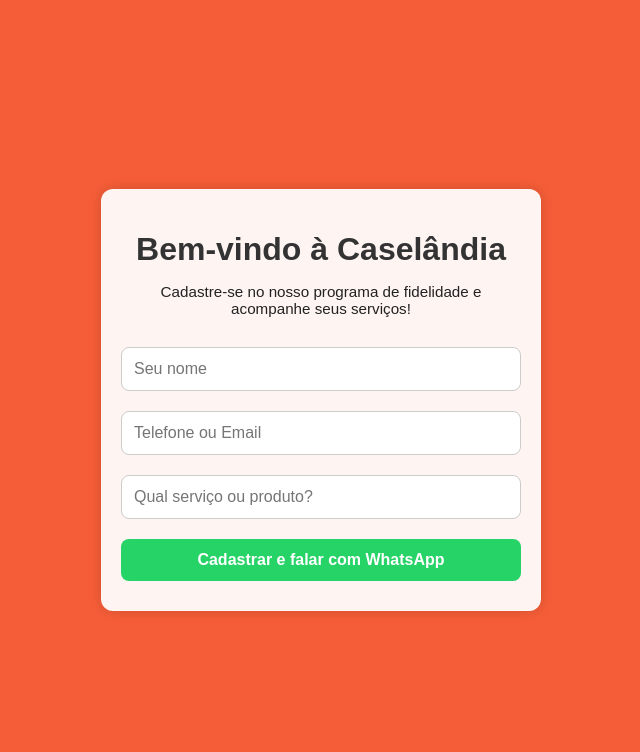
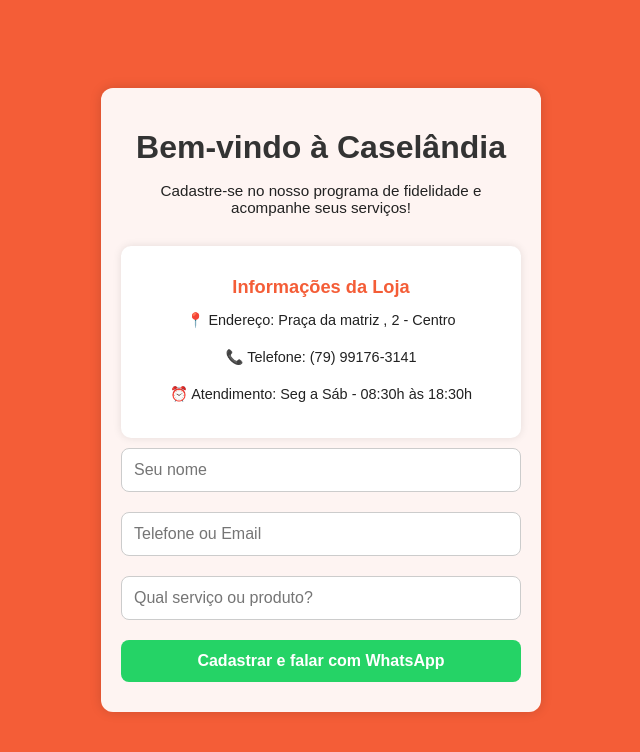
Before and after one commit to robertviana22/caselandiaon, a Flask app: page /caselandia in a window 1280 px wide. Shown: the top 752 px of the page, without its empty margins (319-959 px from the left). Run offline with Flask 3, Linux system fonts and the light colour scheme.

Commit message:
Atualizações visuais e info da loja

```diff
--- a/static/style.css
+++ b/static/style.css
@@ -66,3 +66,18 @@ button:hover {
         font-size: 0.9em;
     }
 }
+.info {
+    margin-top: 30px;
+    font-size: 0.95em;
+    color: #333;
+    background-color: #fff;
+    padding: 15px;
+    border-radius: 10px;
+    box-shadow: 0 0 8px rgba(0,0,0,0.1);
+}
+
+.info h2 {
+    margin-bottom: 10px;
+    font-size: 1.2em;
+    color: #f45d37;
+}
--- a/templates/caselandia.html
+++ b/templates/caselandia.html
@@ -12,6 +12,13 @@
         <h1>Bem-vindo à Caselândia</h1>
         <p>Cadastre-se no nosso programa de fidelidade e acompanhe seus serviços!</p>
         <form action="/registrar_fidelidade" method="POST">
+
+           <div class="info">
+    <h2>Informações da Loja</h2>
+    <p>📍 Endereço: Praça da matriz , 2 - Centro</p>
+    <p>📞 Telefone: (79) 99176-3141</p>
+    <p>⏰ Atendimento: Seg a Sáb - 08:30h às 18:30h</p>
+</div>
             <input type="text" name="nome" placeholder="Seu nome" required><br>
             <input type="text" name="contato" placeholder="Telefone ou Email" required><br>
             <input type="text" name="servico" placeholder="Qual serviço ou produto?" required><br>
```
Also changed, not shown: static/logo.png (deleted), static/logo_topo_transparente.png (added).
